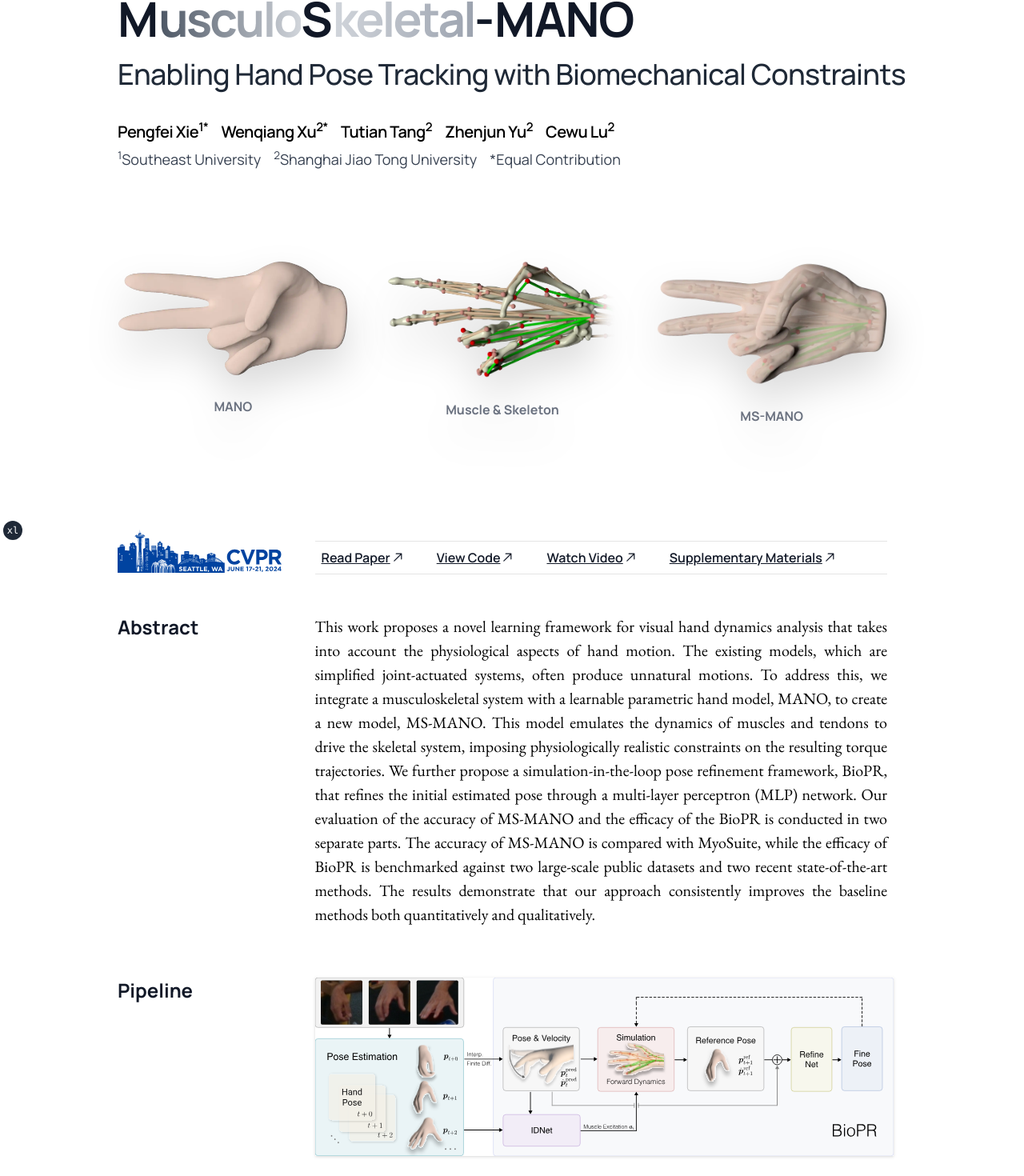
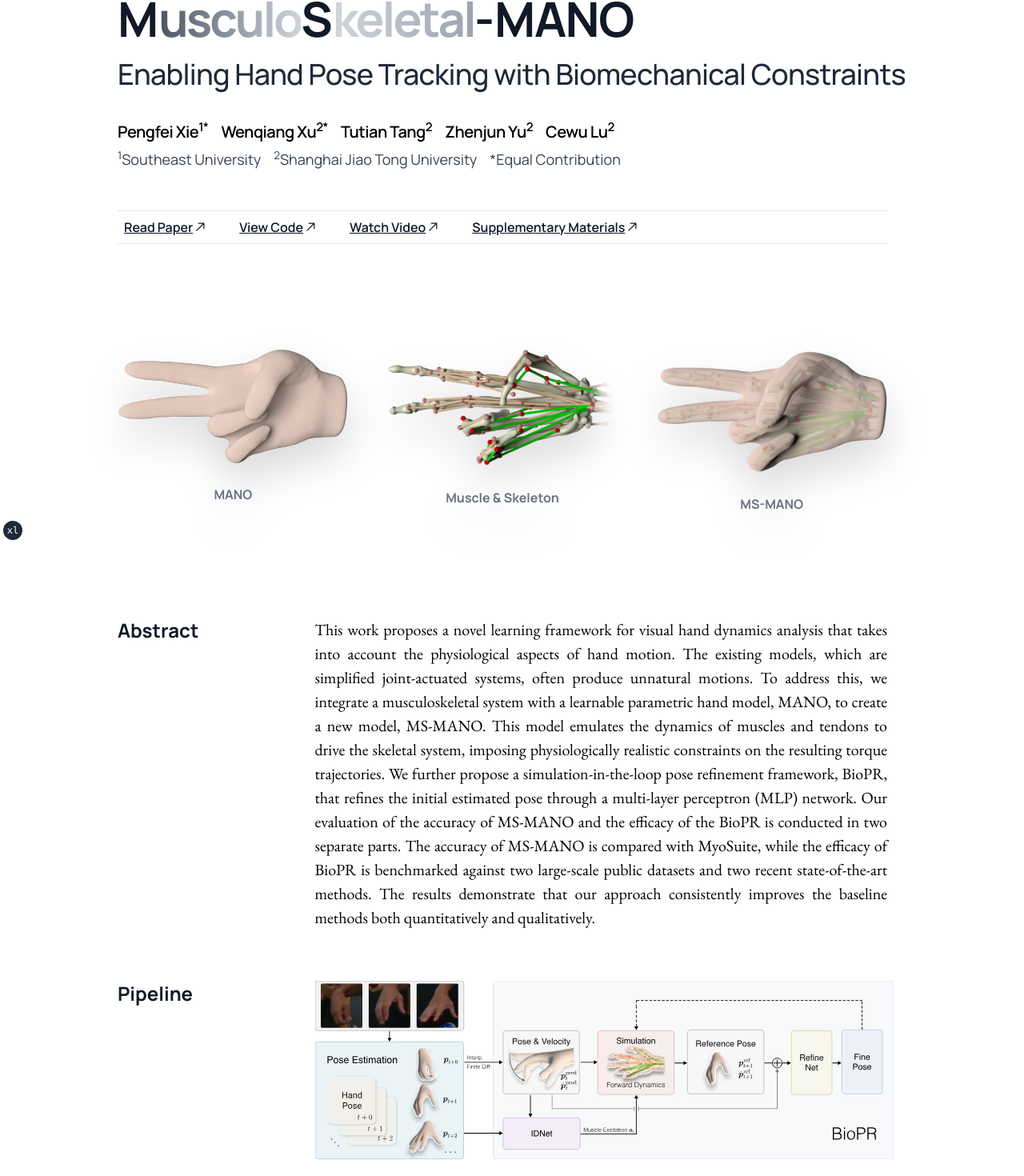
Before and after one commit to panoanx/ms-mano-next, a Next.js app: page / in a window 1280 px wide. Shown: the part 121-1591 px from the top of the page at 80% size. Built offline with nearby package versions, Linux system fonts and the light colour scheme.

Commit message:
WIP: styles

```diff
--- a/app/page.tsx
+++ b/app/page.tsx
@@ -7,7 +7,7 @@
 export default function IndexPage() {
   return (
     <>
-      <div className="container px-12 mt-24 prose max-w-none w-fit">
+      <div className="container px-12 mb-24 xl:mt-24 2xl:mt-36 prose max-w-none w-fit">
         <div className="max-w-[986px]">
           {/* Title */}
           <div>
@@ -27,8 +27,10 @@
               <div className="text-4xl text-gray-800 font-medium tracking-[-0.02em]">
                 Enabling Hand Pose Tracking with Biomechanical Constraints
               </div>
+
               {/* <Separator /> */}
             </h1>
+
             <div className="flex text-xl text-black space-x-4">
               {authorList.map((author, index) => (
                 <div key={index}>
@@ -51,8 +53,31 @@
             <div className="pt-12 flex items-end space-x-6"></div>
           </div>
 
+          {/* Links */}
+          <div className="flex items-end mb-12">
+            {/* <div className="w-1/4">
+              <Image
+                src="/cvpr.svg"
+                alt="CVPR 2024"
+                width={0}
+                height={0}
+                className="inline-block mt-0 mb-1 w-5/6"
+              />
+            </div> */}
+            <div className="flex-1 mr-6">
+              <Separator className="my-0.5 h-[1px]" />
+              <div className="flex justify-start space-x-6">
+                <LinkButton label="Read Paper" href="/paper" />
+                <LinkButton label="View Code" href="/code" />
+                <LinkButton label="Watch Video" href="/video" />
+                <LinkButton label="Supplementary Materials" href="/supp" />
+              </div>
+              <Separator className="my-0.5 h-[1px]" />
+            </div>
+          </div>
+
           {/* Images */}
-          <div className="w-auto flex space-x-12 mt-16 mb-32 mr-6">
+          <div className="w-auto flex space-x-12 my-32 mr-6">
             {bannerImages.map((image, index) => (
               <div className="flex-1 drop-shadow-2xl" key={index}>
                 <Image
@@ -69,30 +94,6 @@
               </div>
             ))}
           </div>
-
-          {/* Links */}
-          <div className="flex items-end mb-12">
-            <div className="w-1/4">
-              <Image
-                src="/cvpr.svg"
-                alt="CVPR 2024"
-                width={0}
-                height={0}
-                className="inline-block mt-0 mb-1 w-5/6"
-              />
-            </div>
-            <div className="flex-1 mr-6">
-              <Separator className="my-0.5 h-[1px]" />
-              <div className="flex justify-start space-x-6">
-                <LinkButton label="Read Paper" href="/paper" />
-                <LinkButton label="View Code" href="/code" />
-                <LinkButton label="Watch Video" href="/video" />
-                <LinkButton label="Supplementary Materials" href="/supp" />
-              </div>
-              <Separator className="my-0.5 h-[1px]" />
-            </div>
-          </div>
-
           {/* abstract */}
           <div className="flex mb-16">
             <h2 className="mt-0 w-1/4 flex-shrink-0 text-2xl">Abstract</h2>
@@ -125,7 +126,7 @@
               alt="pipeline"
               width={0}
               height={0}
-              className="flex-1 pr-4 drop-shadow"
+              className="flex-1 pr-4"
             />
           </div>
         </div>
```
